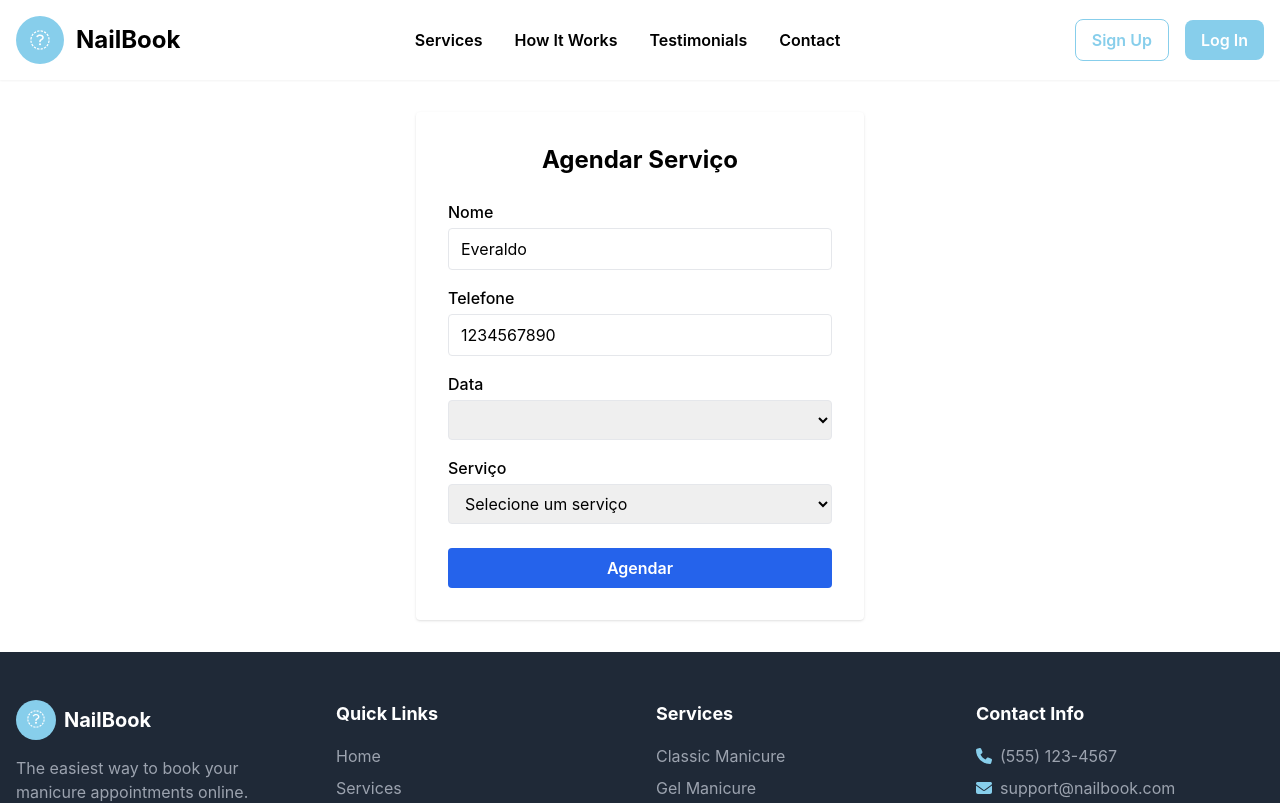
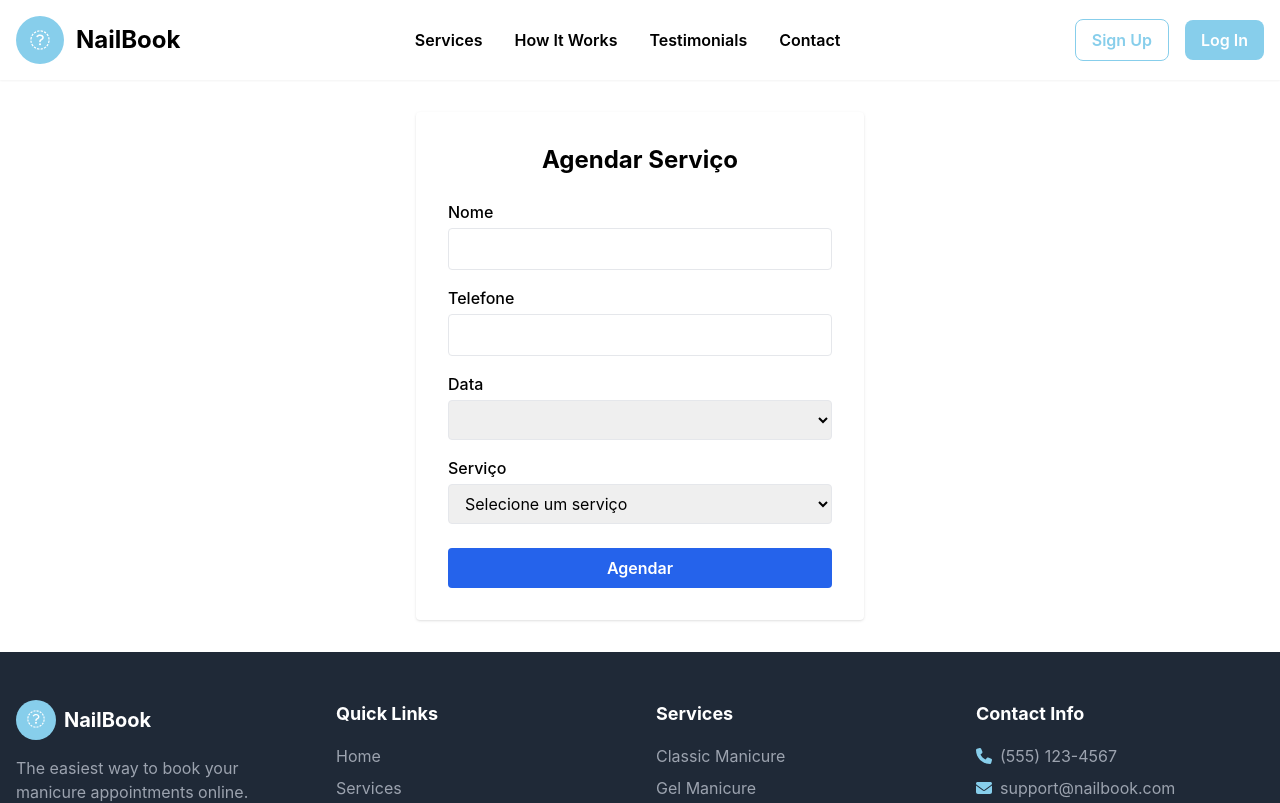
Before and after one commit to albreis/manycure, a Vue app in the folder frontend/: page /bookings/1/form in a window 1280 px wide. Shown: the top 803 px of the page. Built offline with nearby package versions, Linux system fonts and the light colour scheme.

Commit message:
remover dados de exemplo

```diff
--- a/frontend/src/views/BookingForm.vue
+++ b/frontend/src/views/BookingForm.vue
@@ -89,8 +89,8 @@ const route = useRoute();
 const router = useRouter();
 
 const form = ref({
-    name: 'Everaldo',
-    phone: '1234567890',
+    name: '',
+    phone: '',
     date: null,
     time: null,
     service: ''
```
